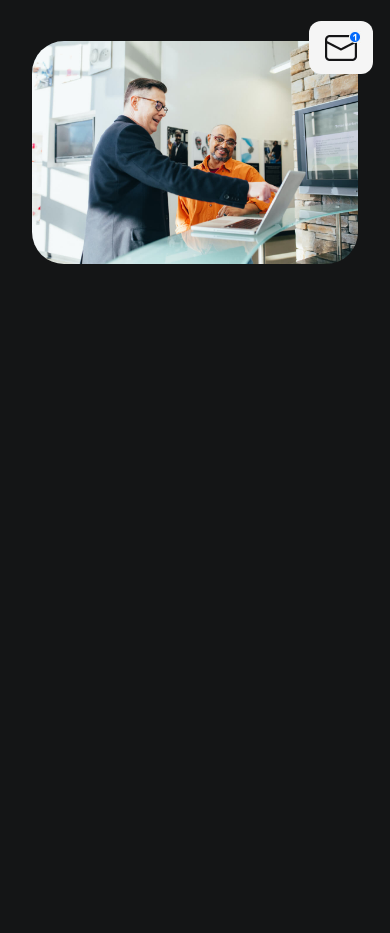
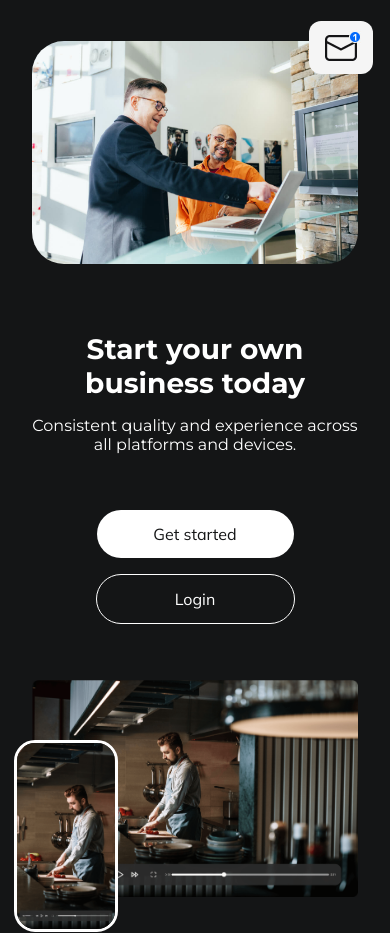
Before and after one commit to Kyle-van-Niekerk/screeno, a plain HTML site: page index.html in a window 390 px wide. Shown: the part 3344-4277 px from the top of the page. Before the commit the page ends 3644 px from the top, so only its background shows below. Drawn offline with Linux system fonts and the light colour scheme.

Commit message:
CTA section finished.

```diff
--- a/assets/styles.css
+++ b/assets/styles.css
@@ -68,6 +68,17 @@ nav {
   background-color: #006aff;
   border-radius: 37px;
   color: #fff;
+  line-height: 150%;
+  text-align: center;
+  min-width: 165px;
+  text-align: center;
+}
+
+.primary-btn-white {
+  padding: 0.75rem 1rem;
+  background-color: #fff;
+  border-radius: 37px;
+  color: #141516;
   line-height: 150%;
   text-align: center;
   min-width: 165px;
@@ -303,6 +314,52 @@ nav {
   order: 1;
 }
 
+.cta {
+  padding: 6.5rem 9.5rem;
+  display: flex;
+  flex-direction: column;
+  gap: 5.5rem;
+  color: #fff;
+}
+
+.cta-header {
+  display: flex;
+  flex-direction: column;
+  gap: 3.5rem;
+  align-items: center;
+  text-align: center;
+}
+
+.cta-title {
+  display: flex;
+  flex-direction: column;
+  gap: 1rem;
+}
+
+.cta-buttons {
+  display: flex;
+  flex-direction: row;
+  gap: 1.75rem;
+}
+
+.cta-media {
+  position: relative;
+  margin: 0 auto;
+}
+
+.cta-main-img {
+  max-width: 790px;
+}
+
+.cta-second-img {
+  border-radius: 31px;
+  border: 3.5px solid #fff;
+  max-width: 222px;
+  position: absolute;
+  left: -18px;
+  top: 151px;
+}
+
 @media only screen and (max-width: 768px) {
   nav {
     padding: 1.5rem 5rem;
@@ -357,6 +414,14 @@ nav {
 
   #left-column {
     order: 2;
+  }
+
+  .cta {
+    padding: 4rem 5rem;
+  }
+
+  .cta-main-img {
+    max-width: 100%;
   }
 }
 
@@ -426,4 +491,20 @@ nav {
     max-width: 50%;
     left: -10px;
   }
+
+  .cta {
+    padding: 2rem;
+  }
+
+  .cta-buttons {
+    flex-wrap: wrap;
+    justify-content: center;
+    gap: 1rem;
+  }
+
+  .cta-second-img {
+    max-width: 30%;
+    top: 60px;
+    border-radius: 21px;
+  }
 }
--- a/index.html
+++ b/index.html
@@ -296,5 +296,21 @@
         </div>
       </div>
     </section>
+    <section class="cta">
+      <div class="cta-header">
+        <div class="cta-title">
+          <h2>Start your own business today</h2>
+          <p>Consistent quality and experience across all platforms and devices.</p>
+        </div>
+        <div class="cta-buttons">
+          <a href="#" class="primary-btn-white">Get started</a>
+          <a href="#" class="secondary-btn">Login</a>
+        </div>
+        <div class="cta-media">
+          <img class="cta-main-img" src="assets/cta-main-img.png" />
+          <img class="cta-second-img" src="assets/cta-second-img.png" />
+        </div>
+      </div>
+    </section>
   </body>
 </html>
```
Also changed, not shown: assets/cta-main-img.png (added), assets/cta-second-img.png (added), 1 other file.
